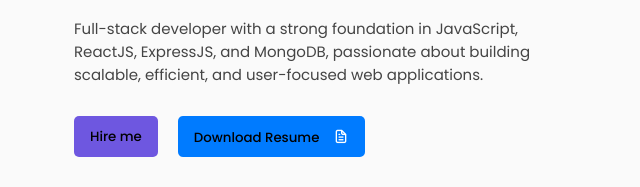
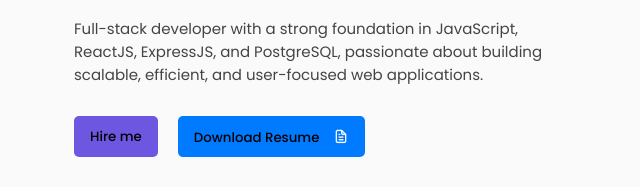
Before and after one commit to 7ANJ0I2407/portfolio, a plain HTML site: page index.html in a window 1280 px wide. Shown: the part 323-510 px from the top of the page, 74-714 px from the left. Drawn offline with nearby package versions, Linux system fonts and the light colour scheme.

Commit message:
PostgreSQL Added

```diff
--- a/index.html
+++ b/index.html
@@ -75,7 +75,7 @@
             </div>
             <div class="featured-text-info">
               <p>
-                Full-stack developer with a strong foundation in JavaScript, ReactJS, ExpressJS, and MongoDB, passionate about building scalable, efficient, and user-focused web applications.
+                Full-stack developer with a strong foundation in JavaScript, ReactJS, ExpressJS, and PostgreSQL, passionate about building scalable, efficient, and user-focused web applications.
               </p>
             </div>
             <div class="featured-text-btn">
```
